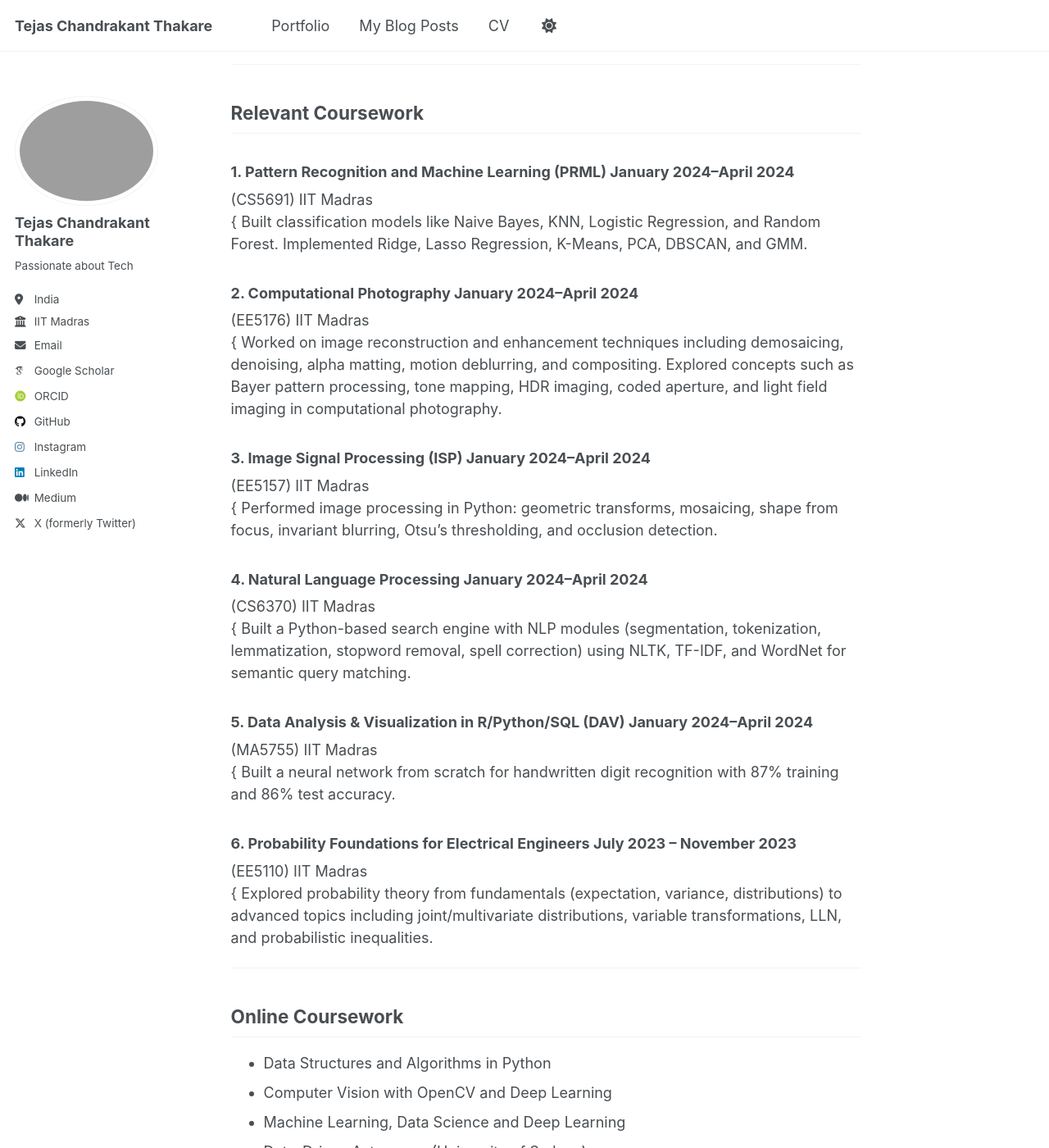
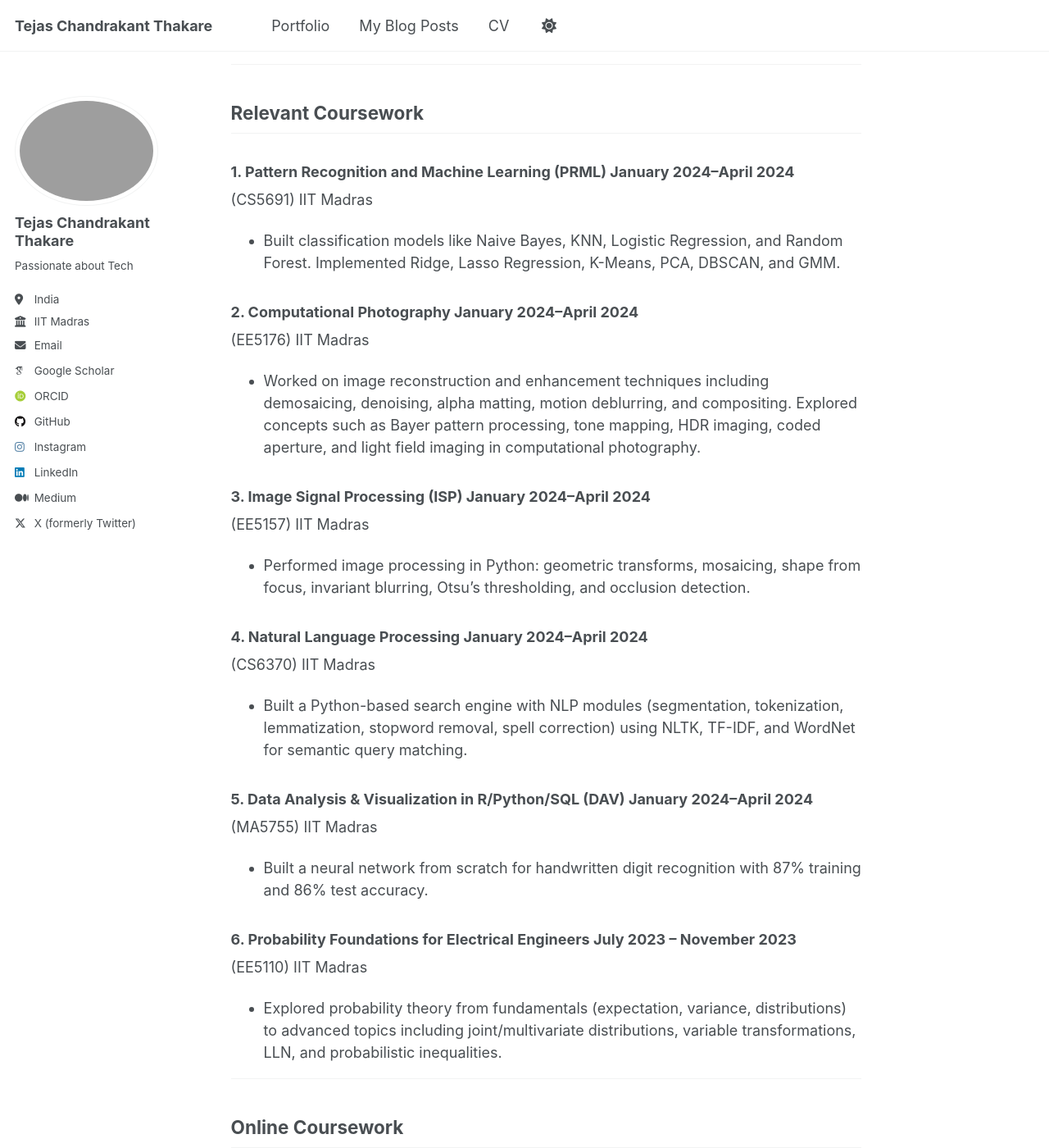
Before and after one commit to TejasCThakare/tejascthakare.github.io, a Jekyll site: the page built from _pages/cv.md, in a window 1280 px wide and 1400 px high, scrolled down 3716 px. Shown: the whole window at 82% size. Built offline with Jekyll 4.4.1, drawn with Linux system fonts in a browser that asks for light colours; some web fonts are replaced; our own code applies the rules of GitHub Pages for plain Markdown files.

Commit message:
Update cv.md

```diff
--- a/_pages/cv.md
+++ b/_pages/cv.md
@@ -98,27 +98,27 @@ Secondary | Maharashtra State Board | 90.20% | 2015
 
 ### 1. Pattern Recognition and Machine Learning (PRML) January 2024–April 2024
 (CS5691) IIT Madras
-{ Built classification models like Naive Bayes, KNN, Logistic Regression, and Random Forest. Implemented Ridge, Lasso Regression, K-Means, PCA, DBSCAN, and GMM.
+- Built classification models like Naive Bayes, KNN, Logistic Regression, and Random Forest. Implemented Ridge, Lasso Regression, K-Means, PCA, DBSCAN, and GMM.
 
 ### 2. Computational Photography January 2024–April 2024
 (EE5176) IIT Madras
-{ Worked on image reconstruction and enhancement techniques including demosaicing, denoising, alpha matting, motion deblurring, and compositing. Explored concepts such as Bayer pattern processing, tone mapping, HDR imaging, coded aperture, and light field imaging in computational photography.
+- Worked on image reconstruction and enhancement techniques including demosaicing, denoising, alpha matting, motion deblurring, and compositing. Explored concepts such as Bayer pattern processing, tone mapping, HDR imaging, coded aperture, and light field imaging in computational photography.
 
 ### 3. Image Signal Processing (ISP) January 2024–April 2024
 (EE5157) IIT Madras
-{ Performed image processing in Python: geometric transforms, mosaicing, shape from focus, invariant blurring, Otsu’s thresholding, and occlusion detection.
+- Performed image processing in Python: geometric transforms, mosaicing, shape from focus, invariant blurring, Otsu’s thresholding, and occlusion detection.
 
 ### 4. Natural Language Processing January 2024–April 2024
 (CS6370) IIT Madras
-{ Built a Python-based search engine with NLP modules (segmentation, tokenization, lemmatization, stopword removal, spell correction) using NLTK, TF-IDF, and WordNet for semantic query matching.
+- Built a Python-based search engine with NLP modules (segmentation, tokenization, lemmatization, stopword removal, spell correction) using NLTK, TF-IDF, and WordNet for semantic query matching.
 
 ### 5. Data Analysis & Visualization in R/Python/SQL (DAV) January 2024–April 2024
 (MA5755) IIT Madras
-{ Built a neural network from scratch for handwritten digit recognition with 87% training and 86% test accuracy.
+- Built a neural network from scratch for handwritten digit recognition with 87% training and 86% test accuracy.
 
 ### 6. Probability Foundations for Electrical Engineers July 2023 – November 2023
 (EE5110) IIT Madras
-{ Explored probability theory from fundamentals (expectation, variance, distributions) to advanced topics including joint/multivariate distributions, variable transformations, LLN, and probabilistic inequalities.
+- Explored probability theory from fundamentals (expectation, variance, distributions) to advanced topics including joint/multivariate distributions, variable transformations, LLN, and probabilistic inequalities.
 
 ---
 
```
